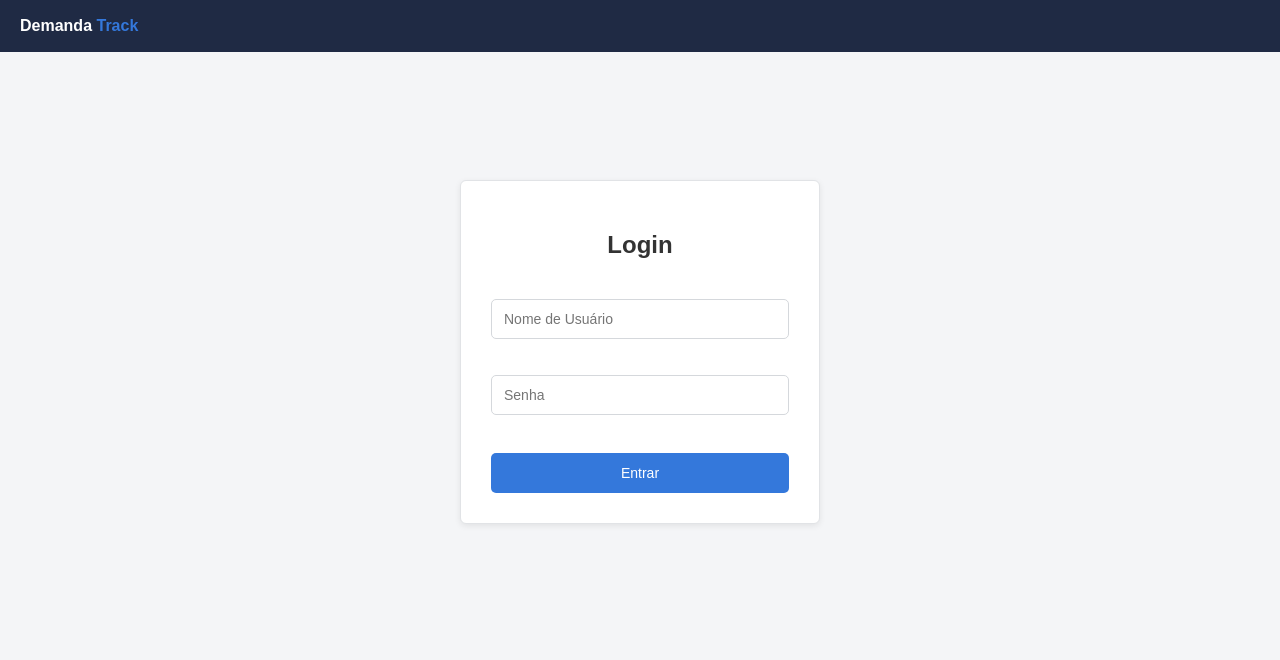
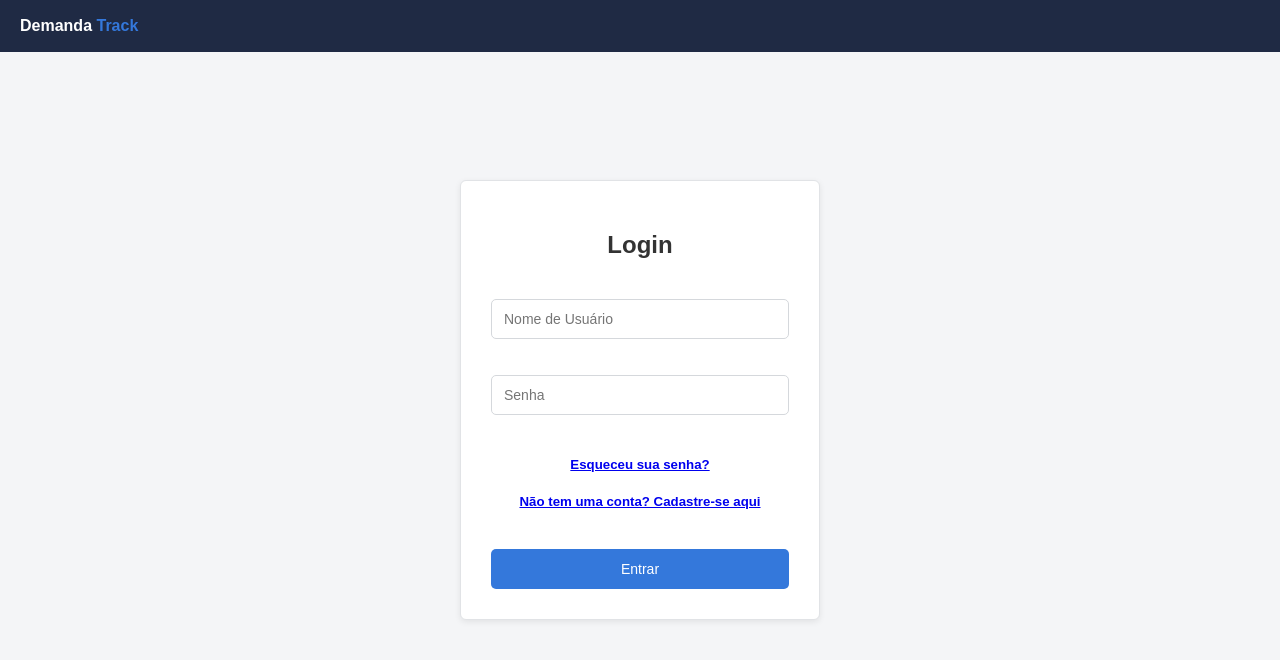
Before and after one commit to Nathan-Kenzo/PI-II-Time2, a plain HTML site: page pages/login.html in a window 1280 px wide. Drawn offline with Linux system fonts and the light colour scheme.

Commit message:
Adicionando itens de esqueceu a senha e de cadastre-se aqui no formulario de login

```diff
--- a/pages/login.html
+++ b/pages/login.html
@@ -19,7 +19,10 @@
         <input type="text" id="user" placeholder="Nome de Usuário" required>
         <br><br>
         <input type="password" id="senha" placeholder="Senha" required>
-        <br><br>
+        <br>
+        <h5><a href="../index.html">Esqueceu sua senha?</a></h5>
+        <h5><a href="../index.html">Não tem uma conta? Cadastre-se aqui</a></h5>
+        <br>
         <button type="submit" id="botao" onclick="window.location.href='../index.html'">Entrar</button>
     </div>
     </center>
```
